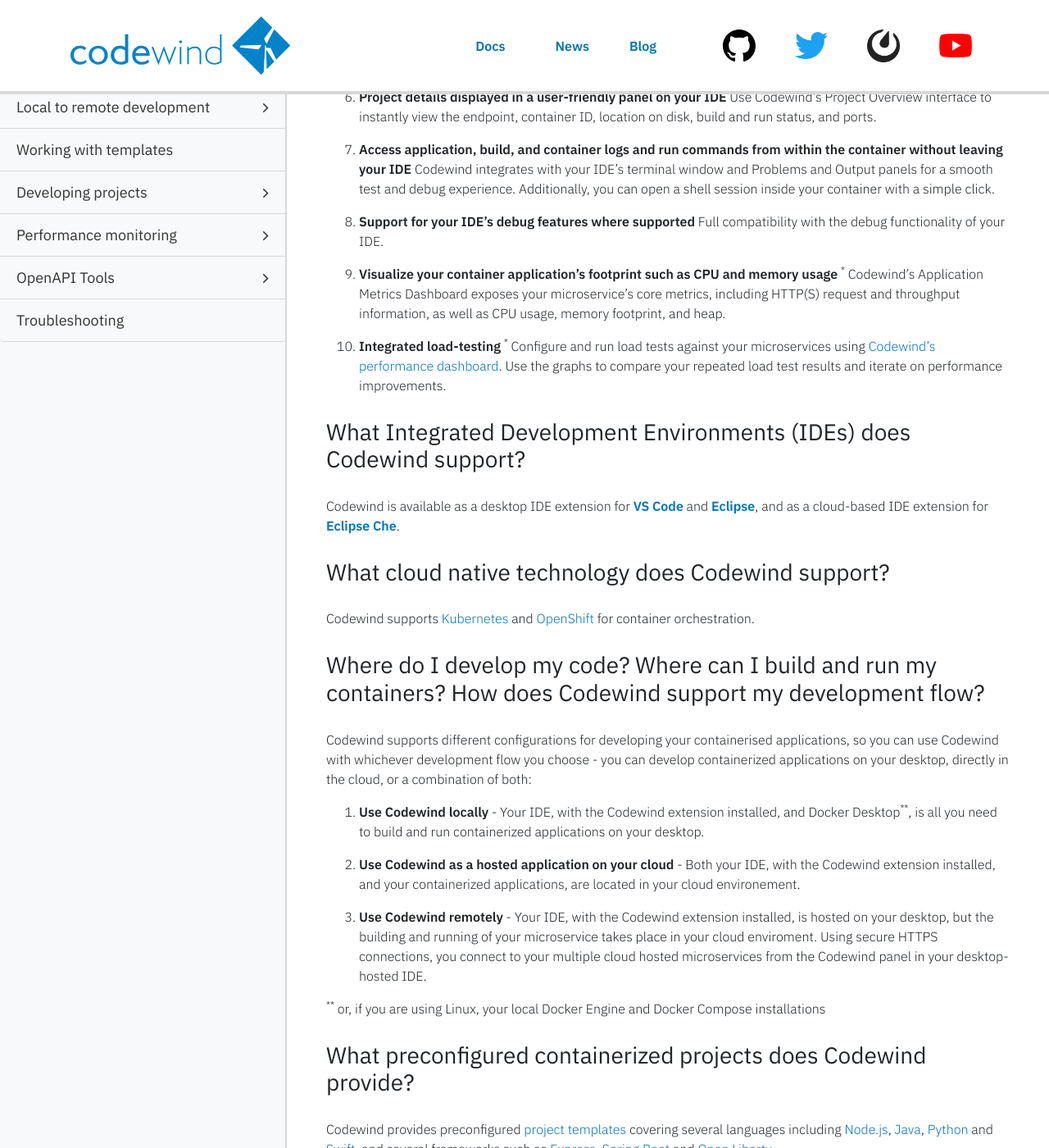
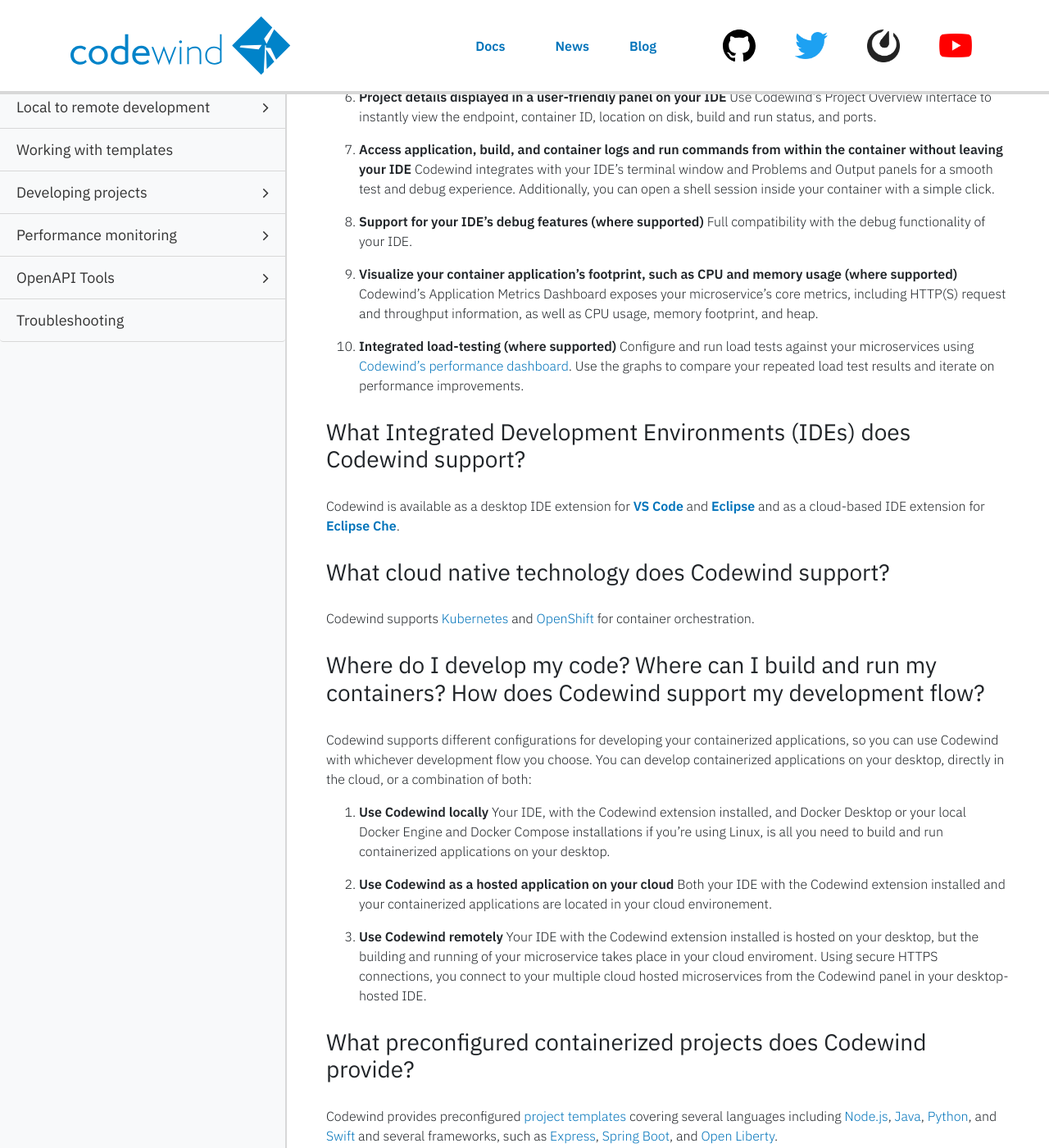
Before and after one commit to eclipse-archived/codewind-docs, a Jekyll site: the page built from docs/_documentations/overview.md, in a window 1280 px wide and 1400 px high, scrolled down 1296 px. Shown: the whole window at 82% size. Built offline with Jekyll 4.4.1, drawn with Linux system fonts in a browser that asks for light colours; nearby versions of some CDN libraries; comment, search, counter and statistics services are not loaded; some of the changed text lies outside the part shown.

Commit message:
Finishing up grammer/style edits

```diff
--- a/docs/_documentations/overview.md
+++ b/docs/_documentations/overview.md
@@ -41,32 +41,30 @@ Codewind improves your inner loop experience, enabling you to create a microserv
 
 7. **Access application, build, and container logs and run commands from within the container without leaving your IDE** Codewind integrates with your IDE's terminal window and Problems and Output panels for a smooth test and debug experience. Additionally, you can open a shell session inside your container with a simple click.
 
-8. **Support for your IDE's debug features where supported** Full compatibility with the debug functionality of your IDE.
+8. **Support for your IDE's debug features (where supported)** Full compatibility with the debug functionality of your IDE.
 
-9. **Visualize your container application's footprint such as CPU and memory usage** <sup>*</sup> Codewind's Application Metrics Dashboard exposes your microservice's core metrics, including HTTP(S) request and throughput information, as well as CPU usage, memory footprint, and heap.
+9. **Visualize your container application's footprint, such as CPU and memory usage (where supported)** Codewind's Application Metrics Dashboard exposes your microservice's core metrics, including HTTP(S) request and throughput information, as well as CPU usage, memory footprint, and heap.
 
-10. **Integrated load-testing** <sup>*</sup> Configure and run load tests against your microservices using [Codewind's performance dashboard](https://www.youtube.com/watch?v=nfJt3f5TUvc). Use the graphs to compare your repeated load test results and iterate on performance improvements.
+10. **Integrated load-testing (where supported)** Configure and run load tests against your microservices using [Codewind's performance dashboard](https://www.youtube.com/watch?v=nfJt3f5TUvc). Use the graphs to compare your repeated load test results and iterate on performance improvements.
 
 ### What Integrated Development Environments (IDEs) does Codewind support?
 
-Codewind is available as a desktop IDE extension for [**VS Code**](https://marketplace.visualstudio.com/items?itemName=IBM.codewind) and [**Eclipse**](https://marketplace.eclipse.org/content/codewind), and as a cloud-based IDE extension for [**Eclipse Che**](https://www.eclipse.org/codewind/mdt-che-installinfo.html).
+Codewind is available as a desktop IDE extension for [**VS Code**](https://marketplace.visualstudio.com/items?itemName=IBM.codewind) and [**Eclipse**](https://marketplace.eclipse.org/content/codewind) and as a cloud-based IDE extension for [**Eclipse Che**](https://www.eclipse.org/codewind/mdt-che-installinfo.html).
 
 ### What cloud native technology does Codewind support?
 Codewind supports [Kubernetes](https://kubernetes.io/) and [OpenShift](https://www.openshift.com/) for container orchestration.
 
 ### Where do I develop my code? Where can I build and run my containers? How does Codewind support my development flow?
-Codewind supports different configurations for developing your containerised applications, so you can use Codewind with whichever development flow you choose - you can develop containerized applications on your desktop, directly in the cloud, or a combination of both:
+Codewind supports different configurations for developing your containerized applications, so you can use Codewind with whichever development flow you choose. You can develop containerized applications on your desktop, directly in the cloud, or a combination of both:
 
-1. **Use Codewind locally** - Your IDE, with the Codewind extension installed, and Docker Desktop<sup>**</sup>, is all you need to build and run containerized applications on your desktop.
+1. **Use Codewind locally** Your IDE, with the Codewind extension installed, and Docker Desktop or your local Docker Engine and Docker Compose installations if you're using Linux, is all you need to build and run containerized applications on your desktop.
 
-2. **Use Codewind as a hosted application on your cloud** - Both your IDE, with the Codewind extension installed, and your containerized applications, are located in your cloud environement.
+2. **Use Codewind as a hosted application on your cloud** Both your IDE with the Codewind extension installed and your containerized applications are located in your cloud environement.
 
-3. **Use Codewind remotely** - Your IDE, with the Codewind extension installed, is hosted on your desktop, but the building and running of your microservice takes place in your cloud enviroment. Using secure HTTPS connections, you connect to your multiple cloud hosted microservices from the Codewind panel in your desktop-hosted IDE.
-
-<sup>**</sup> or, if you are using Linux, your local Docker Engine and Docker Compose installations
+3. **Use Codewind remotely** Your IDE with the Codewind extension installed is hosted on your desktop, but the building and running of your microservice takes place in your cloud enviroment. Using secure HTTPS connections, you connect to your multiple cloud hosted microservices from the Codewind panel in your desktop-hosted IDE.
 
 ### What preconfigured containerized projects does Codewind provide?
-Codewind provides preconfigured [project templates](mdt-vsc-workingwithtemplates.html) covering several languages including [Node.js](https://nodejs.dev/), [Java](https://www.java.com/), [Python](https://www.python.org/) and [Swift](https://swift.org/), and several frameworks such as [Express](https://expressjs.com/), [Spring Boot](https://spring.io/projects/spring-boot) and [Open Liberty](https://openliberty.io/).
+Codewind provides preconfigured [project templates](mdt-vsc-workingwithtemplates.html) covering several languages including [Node.js](https://nodejs.dev/), [Java](https://www.java.com/), [Python](https://www.python.org/), and [Swift](https://swift.org/) and several frameworks, such as [Express](https://expressjs.com/), [Spring Boot](https://spring.io/projects/spring-boot), and [Open Liberty](https://openliberty.io/).
 
 Codewind also supplies [Appsody](https://appsody.dev/) [project templates](mdt-vsc-workingwithtemplates.html) for many languages and frameworks.
 
```
Also changed, not shown: other parts of docs/_documentations/overview.md (+1 -1 lines).
